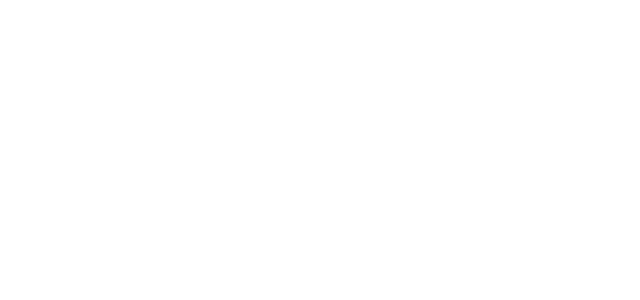
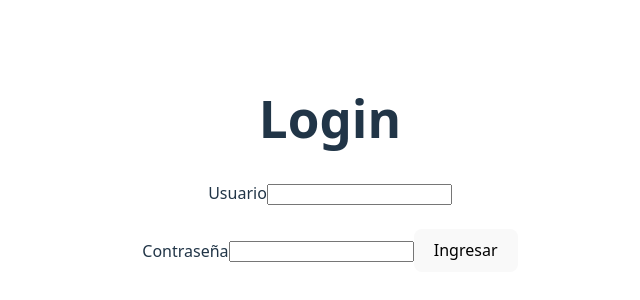
Before and after one commit to bryanribero/react_pruebas, a React (Vite) app: page /login in a window 1280 px wide. Before the commit this address had no page. Shown: the part 236-536 px from the top of the page, without its empty margins (310-950 px from the left). Built offline with nearby package versions, Linux system fonts and the light colour scheme.

Commit message:
practica de context api y router, creacion de private route

```diff
--- a/src/App.jsx
+++ b/src/App.jsx
@@ -4,16 +4,21 @@ import Home from './pages/Home.jsx'
 import Productos from './pages/Productos.jsx'
 import ProductoInfo from './dynamicPages/ProductoInfo.jsx'
 import ThemeProvider from './Context/ThemeProvider.jsx'
+import Login from './pages/Login.jsx'
+import LoginProvider from './Context/LoginProvider.jsx'
 
 export default function App() {
   return (
     <>
       <ThemeProvider>
-        <Routes>
-          <Route path="/" element={<Home />} />
-          <Route path="/productos" element={<Productos />} />
-          <Route path="/productos/:id" element={<ProductoInfo />} />
-        </Routes>
+        <LoginProvider>
+          <Routes>
+            <Route path="/" element={<Home />} />
+            <Route path="/login" element={<Login />} />
+            <Route path="/productos" element={<Productos />} />
+            <Route path="/productos/:id" element={<ProductoInfo />} />
+          </Routes>
+        </LoginProvider>
       </ThemeProvider>
     </>
   )
--- a/src/Context/LoginProvider.jsx
+++ b/src/Context/LoginProvider.jsx
@@ -15,16 +15,19 @@ export default function LoginProvider({ children }) {
   }
 
   function verifyLogin(userAcount, passAcount) {
-    const success = userAcount === user && passAcount === pass
+    const success = userAcount.trim().toUpperCase() === 'ADMIN' && passAcount === '1234'
+
+    if (!isLogin) {
+      setPass('')
+      setUser('')
+    }
 
     setIsLogin(success)
     return success
   }
 
   return (
-    <LoginContext.Provider
-      value={{ handlerUser, handlerPass, verifyLogin, isLogin, user, pass }}
-    >
+    <LoginContext.Provider value={{ handlerUser, handlerPass, verifyLogin, isLogin, user, pass }}>
       {children}
     </LoginContext.Provider>
   )
--- a/src/pages/Home.jsx
+++ b/src/pages/Home.jsx
@@ -8,6 +8,12 @@ export default function Home() {
     <div>
       <h1>Bienvenido al home</h1>
       <Link to={'/productos'}>Ir a productos</Link>
+      <Link
+        to={'/login'}
+        style={{ position: 'absolute', left: '40px', top: '20px' }}
+      >
+        Login
+      </Link>
       <br />
       <br />
       <button onClick={toggleTheme}>Cambiar thema</button>
--- /dev/null
+++ b/src/pages/Login.jsx
@@ -0,0 +1,28 @@
+import { useNavigate } from 'react-router-dom'
+import useLogin from '../Context/useLogin'
+
+export default function Login() {
+  const { handlerUser, handlerPass, verifyLogin, isLogin, user, pass } = useLogin()
+  const navigate = useNavigate()
+
+  function handlerSubmit() {
+    const success = verifyLogin(user, pass)
+
+    if (success) {
+      navigate('/')
+    }
+  }
+  return (
+    <div>
+      <h1>Login</h1>
+      <label htmlFor="user">Usuario</label>
+      <input type="text" id="user" value={user} onChange={(e) => handlerUser(e)} />
+      <br />
+      <br />
+      <label htmlFor="pass">Contraseña</label>
+      <input type="password" id="pass" value={pass} onChange={(e) => handlerPass(e)} />
+
+      <button onClick={handlerSubmit}>Ingresar</button>
+    </div>
+  )
+}
```
Also changed, not shown: Routes/PrivateRoute.jsx (added), 1 other file (tests, documents, lock files or other folders).
